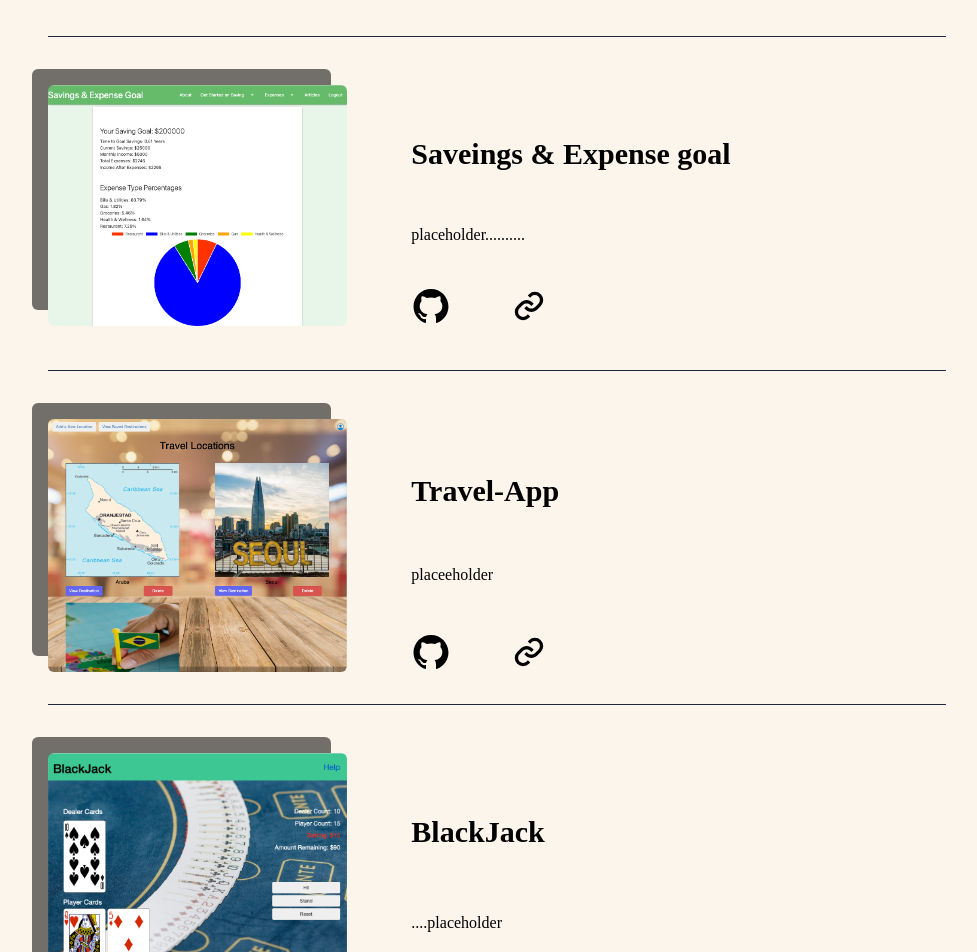
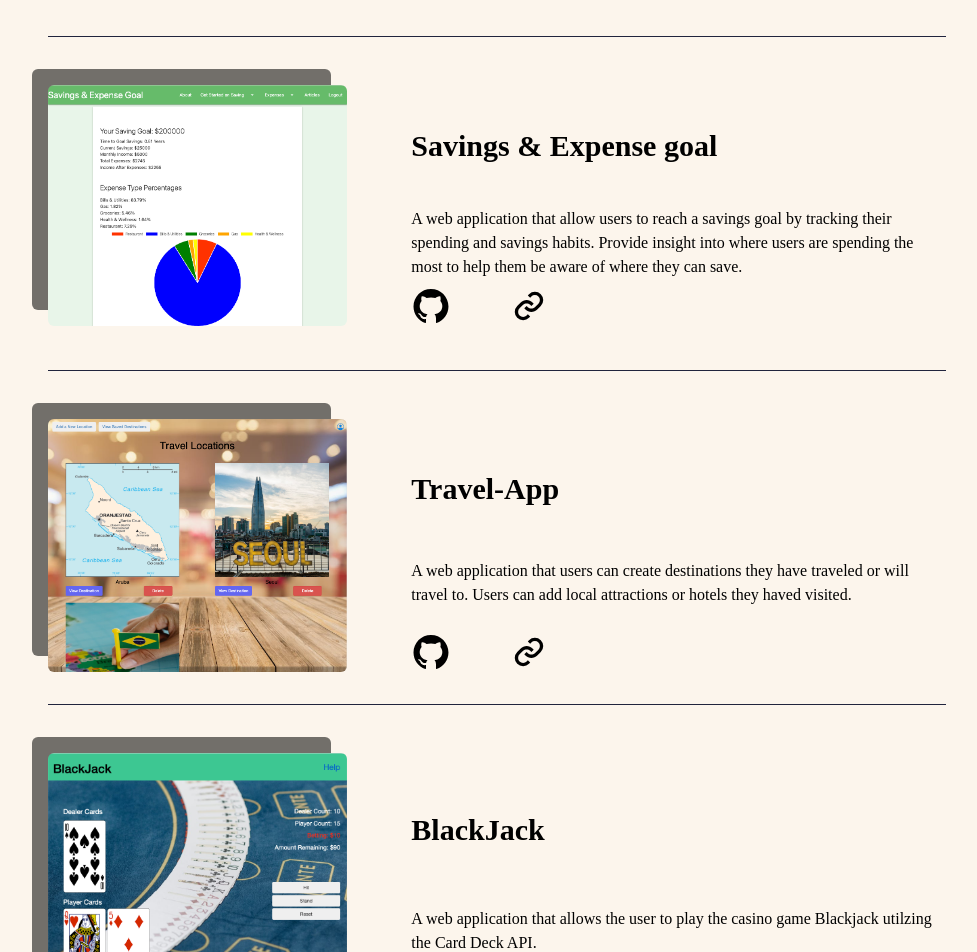
Before and after one commit to danf8/my-portfolio, a Next.js app: page / in a window 1280 px wide. Shown: the part 940-1892 px from the top of the page, without its empty margins (143-1120 px from the left). Built offline with nearby package versions, Linux system fonts and the light colour scheme.

Commit message:
wip: edit styles & data

```diff
--- a/components/Main.js
+++ b/components/Main.js
@@ -9,7 +9,7 @@ const Main = () => {
 
     const showProject = projectData.map((p, i) => {
        return(
-             <section key={i} id='p1' className='border-t border-blueish-50 md:m-zero-auto md:mb-23 h-117 md:h-61 md:w-224 py-6 md:py-12 grid grid-cols-2  md:grid-cols-3 md:grid-flow-col  md:max-w-none '>
+             <section key={i} id="p1" className={`${p['class-name']} border-t border-blueish-50 md:m-zero-auto md:mb-23 h-117 md:h-61 md:w-224 py-6 md:py-12 grid grid-cols-2  md:grid-cols-3 md:grid-flow-col  md:max-w-none `}>
                 {p.name === 'Investing App' ?
                  <Image priority={true} id='project-pic' height={242} width={331} className='w-80 drop-shadow-4xl col-span-2 md:row-span-2 md:col-start-1 md:col-end-2 md:col-span-1 justify-self-center self-center rounded-md' src={p.pic} alt=""  />
                 :
@@ -22,9 +22,6 @@ const Main = () => {
                     ) : ''}
                    <Link className='md:pl-16 col-start-2 col-end-2 row-start-2 justify-self-center self-center md:self-end' href={p.deployed} target='_blank'><BiLink className='transition ease-in-out delay-50 hover:translate-y-1 hover:scale-110 duration-300 w-9 h-9 md:h-10 md:w-10' /></Link>
                     <p className='md:pl-16 not-italic  md:col-start-2 col-span-2 md:row-start-2 text-bg-blueish-50 md:justify-self-start self-end md:self-start '>{p.description}</p>
-                <style jsx>{`
-
-                `}</style>
           </section>
        );
     });
--- a/public/project-data.json
+++ b/public/project-data.json
@@ -2,37 +2,41 @@
     {
         "name": "Investing App",
         "pic": "/images/investingApp.png",
-        "description": "placeholder..........",
+        "description": "A web application that allows users to practice trading and investing in stocks. Users can also add comments to an individual stock to provided information to other users on stock performance.",
         "github-frontend": "https://github.com/danf8/investapp-frontend/tree/danf-branch",
         "github-backend": "https://github.com/danf8/investing-buddy-backend/tree/danf-branch",
         "deployed": "https://investing-app-v1.netlify.app/",
-        "technologies": "React, Node, Mongoose, MongoDb, Express, Firebase, Netlify, Heroku, Bootstrap"
+        "technologies": "React, Node, Mongoose, MongoDb, Express, Firebase, Netlify, Heroku, Bootstrap",
+        "class-name": "invest"
     },
     {
-        "name": "Saveings & Expense goal",
+        "name": "Savings & Expense goal",
         "pic": "/images/savingsGoal.png",
-        "description": "placeholder..........",
+        "description": "A web application that allow users to reach a savings goal by tracking their spending and savings habits. Provide insight into where users are spending the most to help them be aware of where they can save.",
         "github-frontend": "https://github.com/danf8/savings-expense_goal_app",
         "github-backend": null,
         "deployed": "https://savingsgoal-0424.herokuapp.com/",
-        "technologies": "Django, Python, Materialize CSS, Jquery, Chartjs, bit.io, Netlify, Heroku"
+        "technologies": "Django, Python, Materialize CSS, Jquery, Chartjs, bit.io, Netlify, Heroku",
+        "class-name": "save-goal"
     },
     {
         "name": "Travel-App",
         "pic": "/images/travelApp.png",
-        "description": "placeeholder",
+        "description": "A web application that users can create destinations they have traveled or will travel to. Users can add local attractions or hotels they haved visited. ",
         "github-frontend": "https://github.com/danf8/Travel-app",
         "github-backend": null,
         "deployed": "https://travel-app-1.herokuapp.com/",
-        "technologies": "Node.js, Express, MongoDb, Javascript, Jquery, CSS, Bootstrap "
+        "technologies": "Node.js, Express, MongoDb, Javascript, Jquery, CSS, Bootstrap ",
+        "class-name": "travel"
     },
     {
         "name": "BlackJack",
         "pic": "/images/blackJack.png",
-        "description": "....placeholder",
+        "description": "A web application that allows the user to play the casino game Blackjack utilzing the Card Deck API.",
         "github-frontend": "https://github.com/danf8/Blackjack-game",
         "github-backend": null,
         "deployed": "https://danf8.github.io/Blackjack-game/",
-        "technologies": "JavaScript, CSS, HTML, Jquery"
+        "technologies": "JavaScript, CSS, HTML, Jquery",
+        "class-name": "blackjack"
     }
 ]
```
